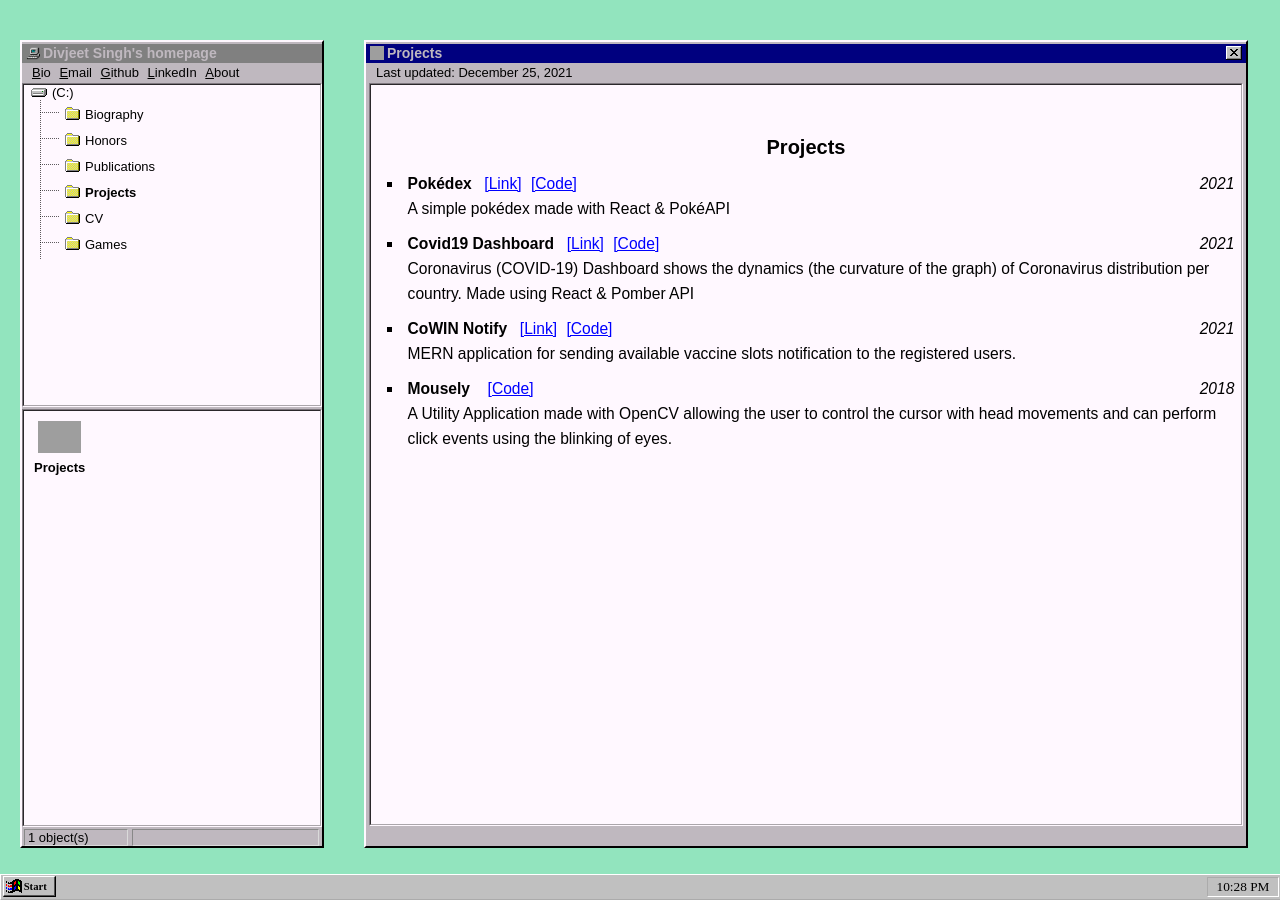
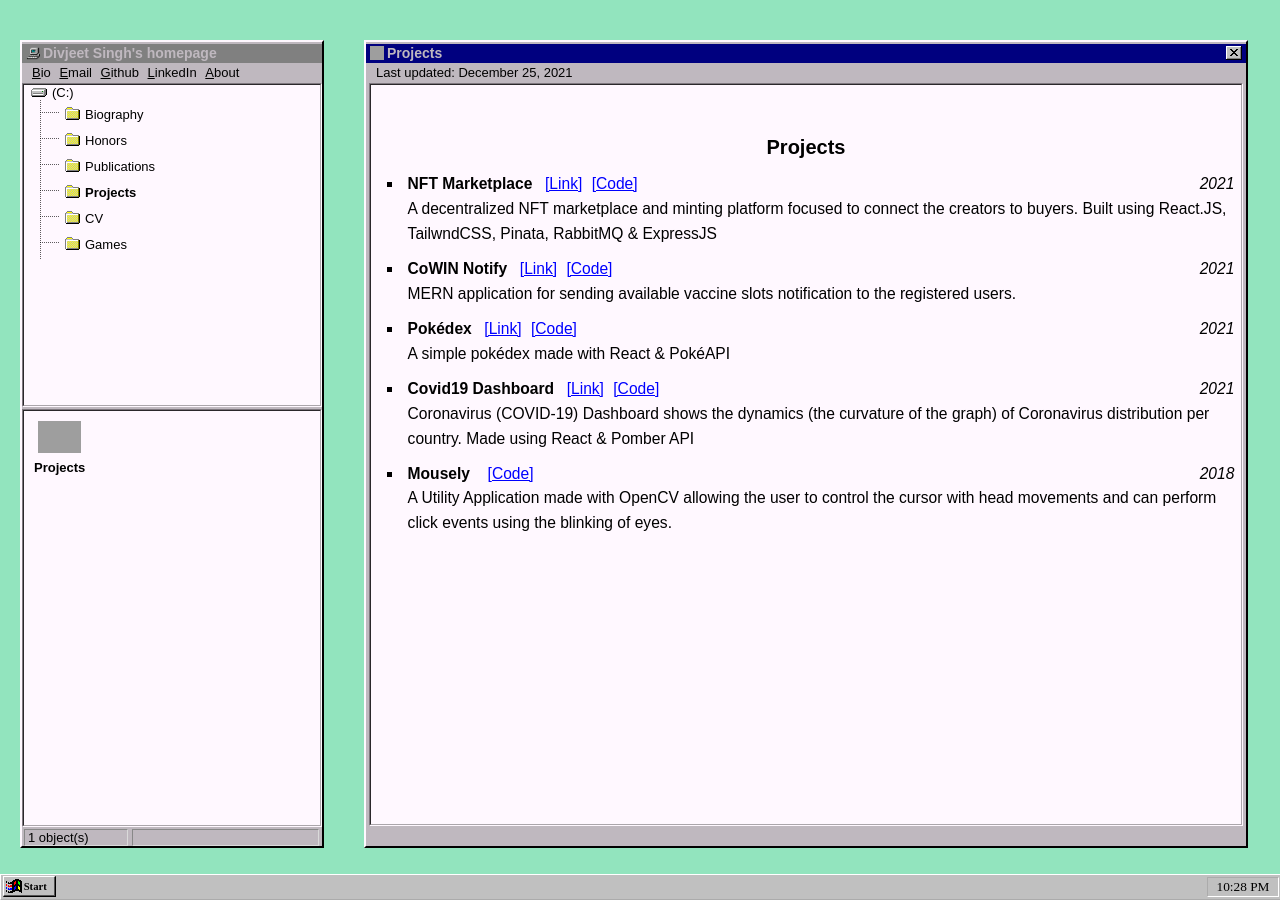
Before and after one commit to singhdivjeet/portfolio-website, a Jekyll site: the page built from _projects/projects.html, in a window 1280 px wide. Built offline with Jekyll 4.4.1, drawn with Linux system fonts in a browser that asks for light colours; grey boxes are pictures that could not be loaded.

Commit message:
Added NFT project

```diff
--- a/_projects/projects.html
+++ b/_projects/projects.html
@@ -34,6 +34,40 @@ permalink: /projects/index.html
 
 <ul>
 	<li class="project_li">
+		<span class="project_title">NFT Marketplace</span>
+		<span class="project_content">
+			<a href="https://singhdivjeet.github.io/Blog-NFT-Marketplace/" target="_blank"
+				>[Link]</a
+			>
+		</span>
+		<span class="project_code">
+			<a href="https://github.com/singhdivjeet/NFT-Marketplace" target="_blank">
+				[Code]
+			</a>
+		</span>
+		<span class="project_year">2021</span>
+		<div>A decentralized NFT marketplace and minting platform focused to connect the creators to buyers.
+			Built using React.JS, TailwndCSS, Pinata, RabbitMQ & ExpressJS</div>
+	</li>
+
+	<li class="project_li">
+		<span class="project_title">CoWIN Notify</span>
+		<span class="project_content">
+			<a href="https://cowin21-notifier.herokuapp.com/" target="_blank">[Link]</a>
+		</span>
+		<span class="project_code">
+			<a href="https://github.com/singhdivjeet/Cowin-Notify" target="_blank">
+				[Code]
+			</a>
+		</span>
+		<span class="project_year">2021</span>
+		<div>
+			MERN application for sending available vaccine slots notification to the
+			registered users.
+		</div>
+	</li>
+
+	<li class="project_li">
 		<span class="project_title">Pokédex</span>
 		<span class="project_content">
 			<a href="https://pokedexgeneration1.netlify.app/" target="_blank"
@@ -69,22 +103,7 @@ permalink: /projects/index.html
 			API
 		</div>
 	</li>
-	<li class="project_li">
-		<span class="project_title">CoWIN Notify</span>
-		<span class="project_content">
-			<a href="https://cowin21-notifier.herokuapp.com/" target="_blank">[Link]</a>
-		</span>
-		<span class="project_code">
-			<a href="https://github.com/singhdivjeet/Cowin-Notify" target="_blank">
-				[Code]
-			</a>
-		</span>
-		<span class="project_year">2021</span>
-		<div>
-			MERN application for sending available vaccine slots notification to the
-			registered users.
-		</div>
-	</li>
+
 	<li class="project_li">
 		<span class="project_title">Mousely</span>
 		<span class="project_code">
```
